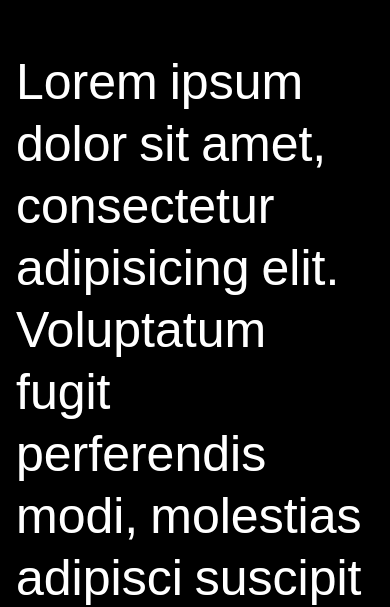
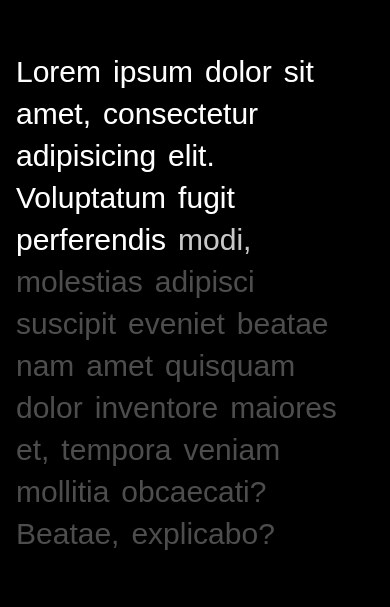
Before and after one commit to juhhh0/ateaina, a Next.js app: page / in a window 390 px wide. Shown: the part 975-1582 px from the top of the page. Built offline with nearby package versions, Linux system fonts and the light colour scheme; a web font is replaced by a local one.

Commit message:
responsive text effect

```diff
--- a/src/components/TextEffect.tsx
+++ b/src/components/TextEffect.tsx
@@ -22,7 +22,7 @@ export default function TextEffect() {
 
   return (
     <p
-      className="py-44 px-4 flex flex-wrap text-[50px] font-medium leading-none"
+      className="py-44 px-4 flex flex-wrap text-[30px] md:text-[50px] font-medium leading-none"
       ref={element}
     >
       {words.map((word, i) => {
```
